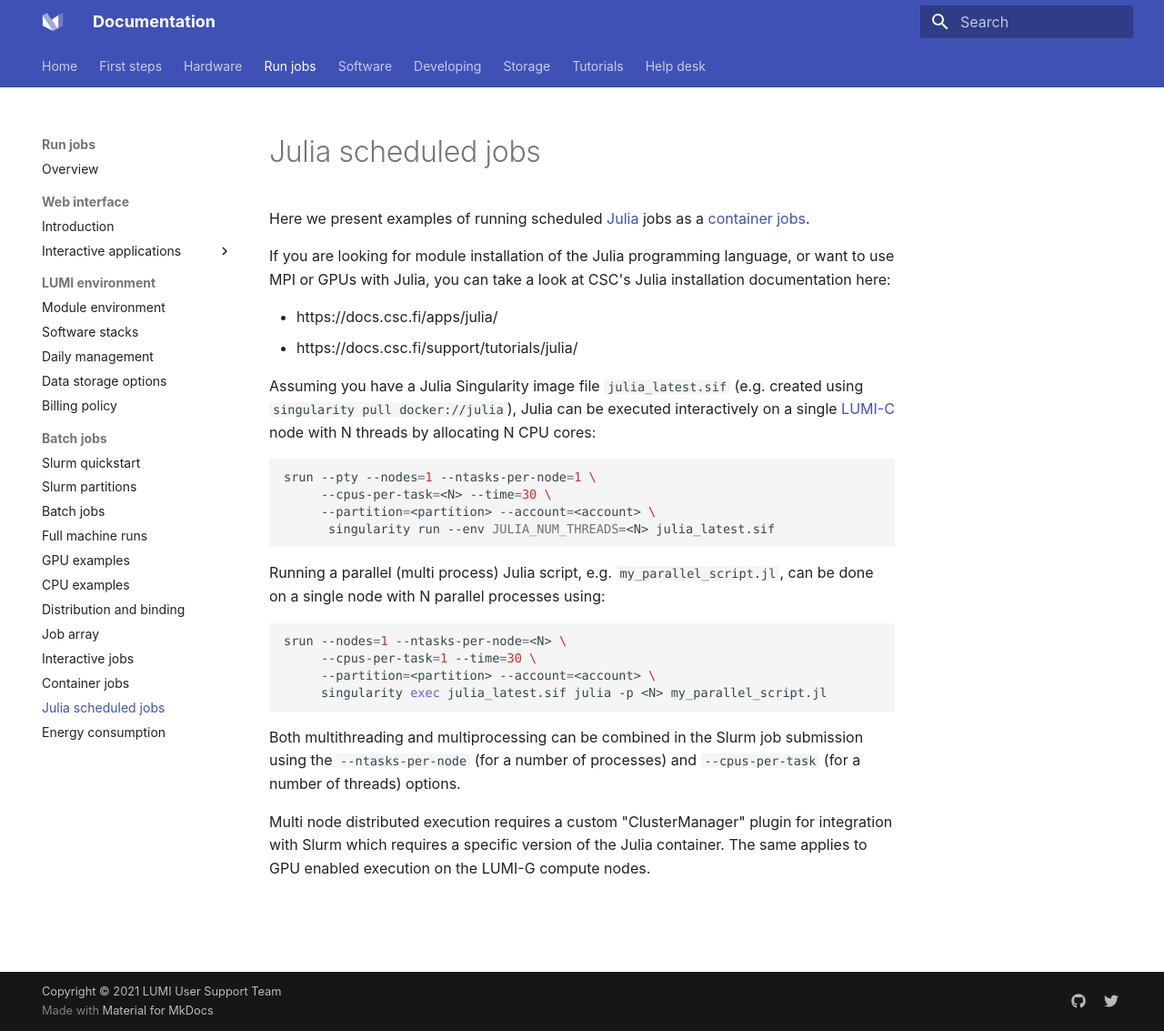
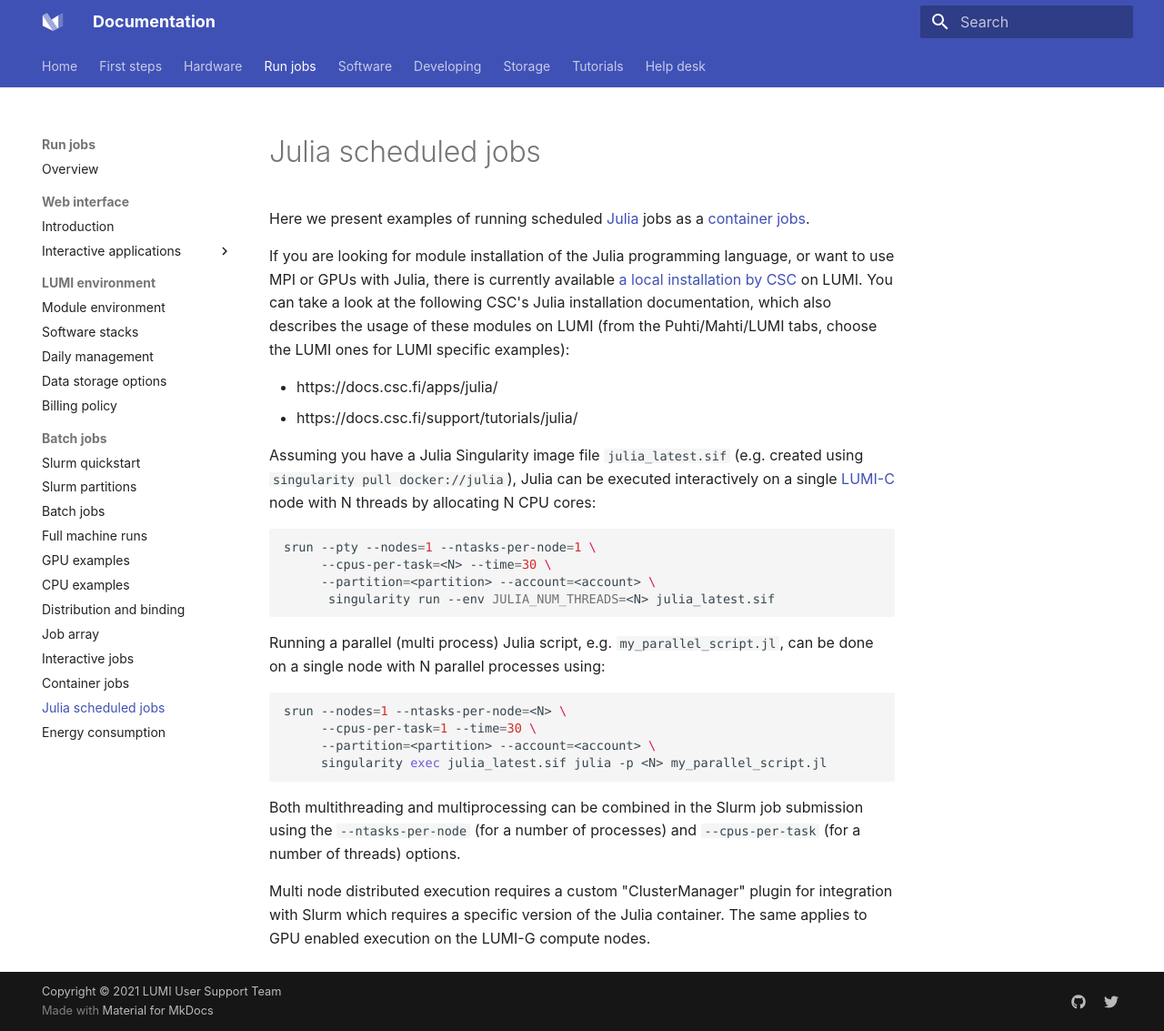
Before and after one commit to Lumi-supercomputer/lumi-userguide, an MkDocs documentation site: the page built from docs/runjobs/scheduled-jobs/julia.md, in a window 1280 px wide and 1133 px high. Shown: the whole window at 91% size. Built offline with MkDocs 1.6.1 and Material for MkDocs 9.7.7, drawn with Linux system fonts in a browser that asks for light colours.

Commit message:
Update docs/runjobs/scheduled-jobs/julia.md
Co-authored-by: hdrei <78485804+hdrei@users.noreply.github.com>

```diff
--- a/docs/runjobs/scheduled-jobs/julia.md
+++ b/docs/runjobs/scheduled-jobs/julia.md
@@ -6,7 +6,7 @@
 Here we present examples of running scheduled
 [Julia](http://julialang.org/) jobs as a [container jobs][container-jobs].
 
-If you are looking for module installation of the Julia programming language, or want to use MPI or GPUs with Julia, you can take a look at CSC's Julia installation documentation here:
+If you are looking for module installation of the Julia programming language, or want to use MPI or GPUs with Julia, there is currently available [a local installation by CSC](../../software/local/csc.md) on LUMI. You can take a look at the following CSC's Julia installation documentation, which also describes the usage of these modules on LUMI (from the Puhti/Mahti/LUMI tabs, choose the LUMI ones for LUMI specific examples):
 
 - https://docs.csc.fi/apps/julia/
 - https://docs.csc.fi/support/tutorials/julia/
```
